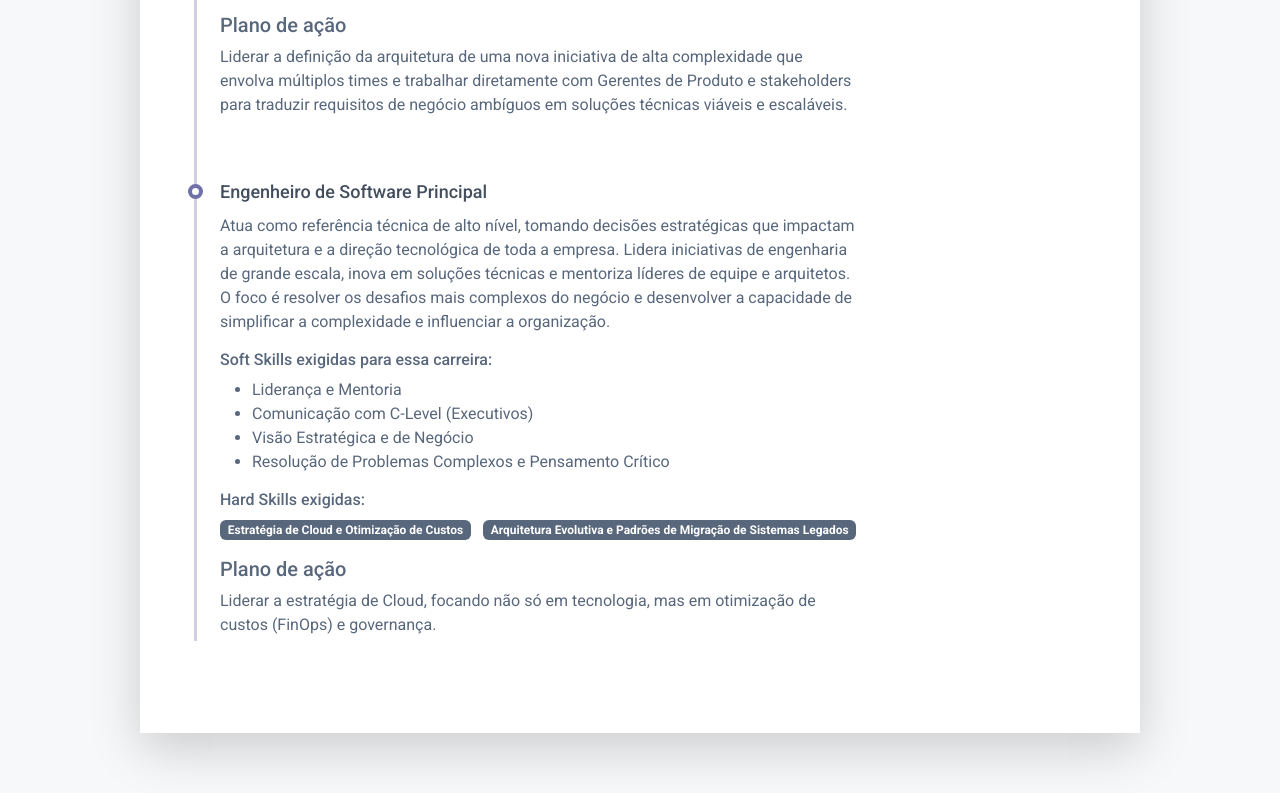
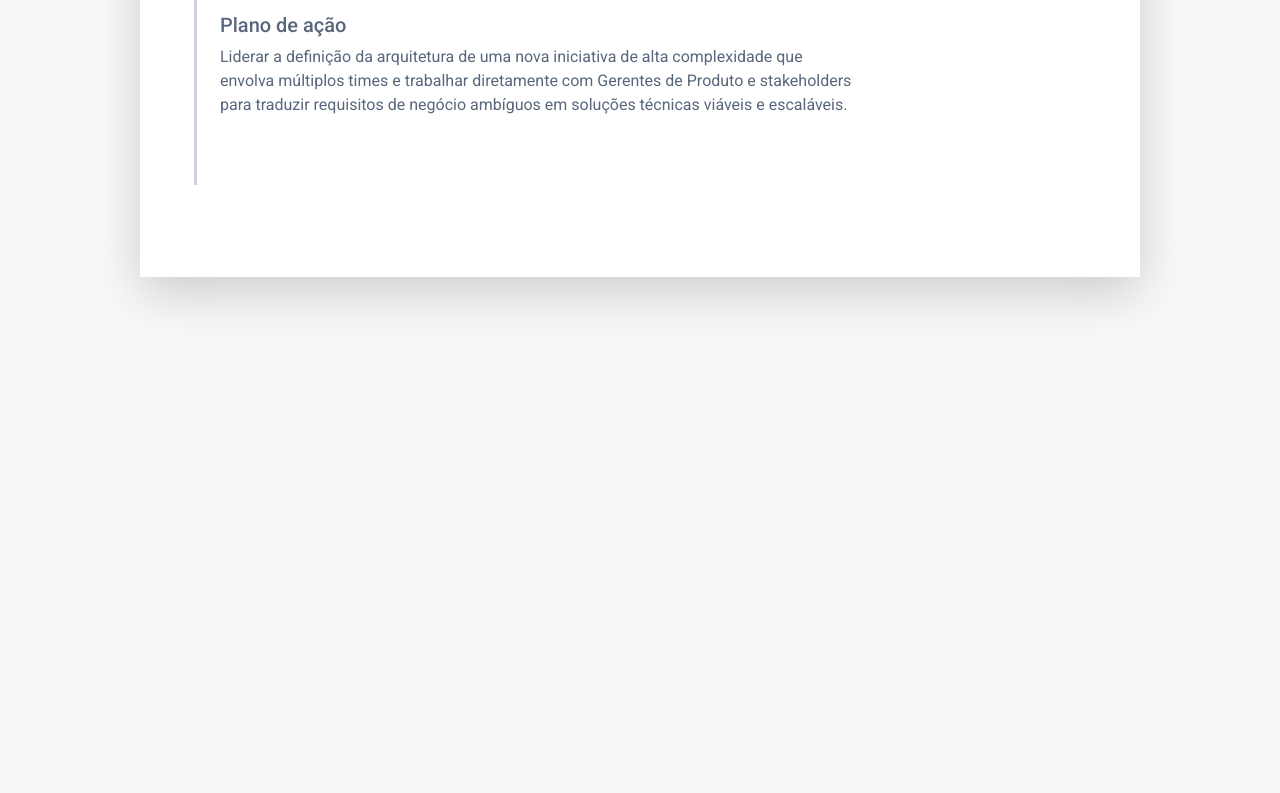
Before and after one commit to Guilhermepxt04/mapa-de-carreira, a plain HTML site: page index.html in a window 1280 px wide. Shown: the part 2612-3405 px from the top of the page. After the commit the page ends 2949 px from the top, so only its background shows below. Drawn offline with Linux system fonts and the light colour scheme.

Commit message:
remove:  cargo engenheiro de software principal

```diff
--- a/index.html
+++ b/index.html
@@ -298,49 +298,6 @@
 									</article>
 
 
-									<article class="resume-timeline-item position-relative">
-
-										<div class="resume-timeline-item-header mb-2">
-											<div class="d-flex flex-column flex-md-row">
-												<h3 class="resume-position-title font-weight-bold mb-1">
-													Engenheiro de Software Principal
-												</h3>
-											</div>
-										</div>
-										<div class="resume-timeline-item-desc">
-											<p>Atua como referência técnica de alto nível, tomando decisões estratégicas
-												que impactam a arquitetura e a direção tecnológica de toda a empresa.
-												Lidera iniciativas de engenharia de grande escala, inova em soluções
-												técnicas e mentoriza líderes de equipe e arquitetos. O foco é resolver
-												os desafios mais complexos do negócio e desenvolver a capacidade de
-												simplificar a complexidade e influenciar a organização.</p>
-											<h4 class="resume-timeline-item-desc-heading font-weight-bold">
-												Soft Skills exigidas para essa carreira:
-											</h4>
-											<ul>
-												<li>Liderança e Mentoria</li>
-												<li>Comunicação com C-Level (Executivos)</li>
-												<li>Visão Estratégica e de Negócio</li>
-												<li>Resolução de Problemas Complexos e Pensamento Crítico</li>
-											</ul>
-											<h4 class="resume-timeline-item-desc-heading font-weight-bold">
-												Hard Skills exigidas:</h4>
-											<ul class="list-inline">
-												<li class="list-inline-item"><span
-														class="badge bg-secondary badge-pill">Estratégia de Cloud e
-														Otimização de Custos</span></li>
-												<li class="list-inline-item"><span
-														class="badge bg-secondary badge-pill">Arquitetura Evolutiva e
-														Padrões de Migração de Sistemas Legados</span>
-												</li>
-											</ul>
-											<h5>Plano de ação</h5>
-											<p>Liderar a estratégia de Cloud, focando não só em tecnologia, mas em otimização de custos (FinOps) e governança.</p>
-
-										</div>
-									</article>
-
-
 								</div>
 							</div>
 						</section>
```
